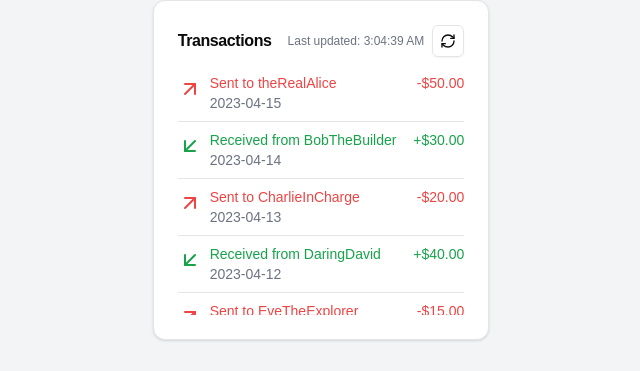
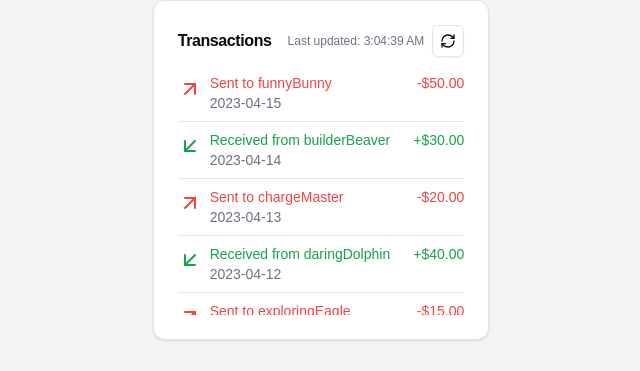
Before and after one commit to ryan-huang1/link-pay-frontend, a Next.js app in the folder link-pay/: page / in a window 1280 px wide. Shown: the part 323-694 px from the top of the page, without its empty margins (319-959 px from the left). Built offline with nearby package versions, Linux system fonts and the light colour scheme.

Commit message:
push random usernames

```diff
--- a/link-pay/src/components/venmo-interface.tsx
+++ b/link-pay/src/components/venmo-interface.tsx
@@ -18,19 +18,19 @@ import { Alert, AlertDescription, AlertTitle } from "@/components/ui/alert"
 
 // Mock data for initial transactions
 const initialTransactions = [
-  { id: 1, type: "sent", amount: 50, to: "theRealAlice", date: "2023-04-15" },
-  { id: 2, type: "received", amount: 30, from: "BobTheBuilder", date: "2023-04-14" },
-  { id: 3, type: "sent", amount: 20, to: "CharlieInCharge", date: "2023-04-13" },
-  { id: 4, type: "received", amount: 40, from: "DaringDavid", date: "2023-04-12" },
-  { id: 5, type: "sent", amount: 15, to: "EveTheExplorer", date: "2023-04-11" },
+  { id: 1, type: "sent", amount: 50, to: "funnyBunny", date: "2023-04-15" },
+  { id: 2, type: "received", amount: 30, from: "builderBeaver", date: "2023-04-14" },
+  { id: 3, type: "sent", amount: 20, to: "chargeMaster", date: "2023-04-13" },
+  { id: 4, type: "received", amount: 40, from: "daringDolphin", date: "2023-04-12" },
+  { id: 5, type: "sent", amount: 15, to: "exploringEagle", date: "2023-04-11" },
 ]
 
 const suggestedUsers = [
-  { value: "theRealAlice", label: "theRealAlice" },
-  { value: "BobTheBuilder", label: "BobTheBuilder" },
-  { value: "CharlieInCharge", label: "CharlieInCharge" },
-  { value: "DaringDavid", label: "DaringDavid" },
-  { value: "EveTheExplorer", label: "EveTheExplorer" },
+  { value: "funnyBunny", label: "Funny Bunny" },
+  { value: "builderBeaver", label: "Builder Beaver" },
+  { value: "chargeMaster", label: "Charge Master" },
+  { value: "daringDolphin", label: "Daring Dolphin" },
+  { value: "exploringEagle", label: "Exploring Eagle" },
 ]
 
 export function VenmoInterface() {
```
